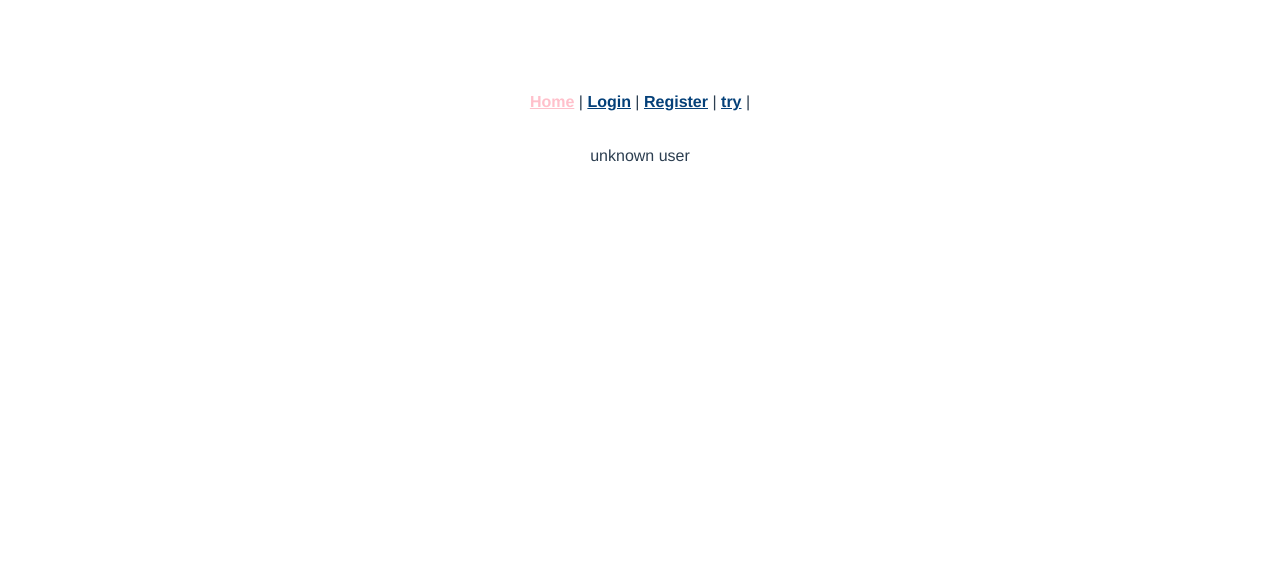
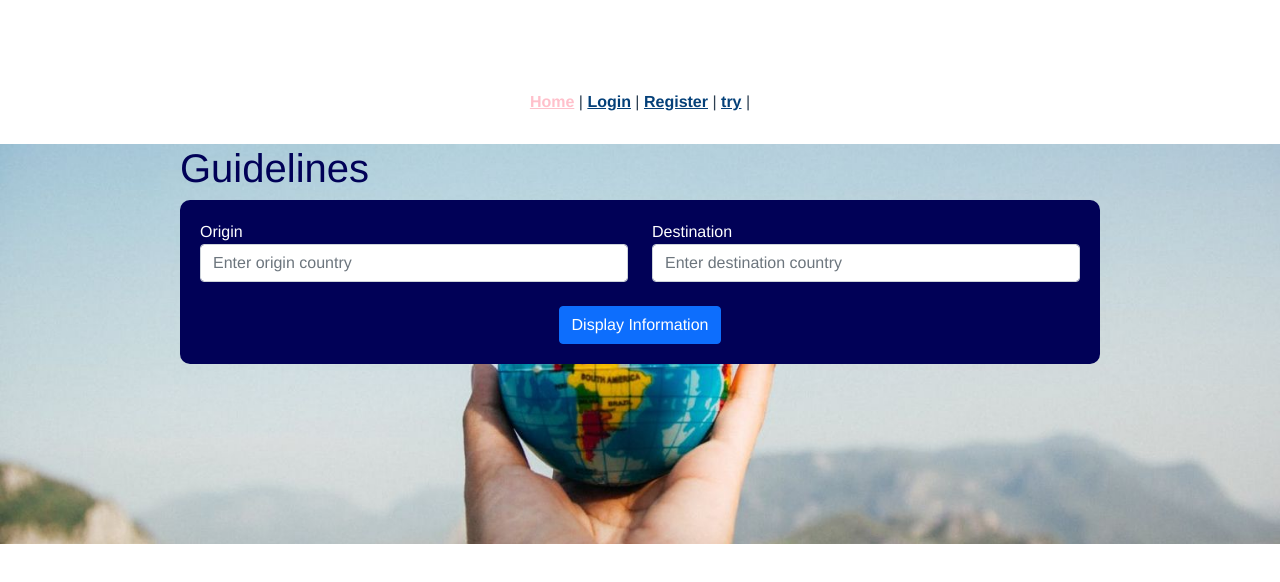
Before and after one commit to zhiaowei-2022/safe-travel, a Vue app: page / in a window 1280 px wide. Shown: the top 582 px of the page. Built offline with nearby package versions, Linux system fonts and the light colour scheme; no server answers.

Commit message:
skeleton for homepage's search done

```diff
--- a/src/components/HomePage.vue
+++ b/src/components/HomePage.vue
@@ -3,15 +3,35 @@
     <link rel= "stylesheet" href= "https://cdnjs.cloudflare.com/ajax/libs/bootstrap-datepicker/1.4.1/css/bootstrap-datepicker3.css"/>
     <link rel="stylesheet" href="https://cdn.jsdelivr.net/npm/bootstrap-icons@1.5.0/font/bootstrap-icons.css">
 
-<div v-if="user">
-  <button id = "btn" @click="signOut()">Logout</button> <br>
-    {{ user.displayName }}
-  </div>
-  <div v-else>
-      <p> unknown user</p>
-  </div>
 
-
+    <!-- Form for Book Flight Search Fields -->
+    <div class="book-flight">
+        <h1>Guidelines</h1>
+        <form class=form-details>
+        <div class="row">
+          <!-- Search field for origin country -->
+          <div class="col">
+           <label for="origin-country" class="title">Origin</label>
+           <input type="text" class="form-control" id="origin-country-input" placeholder="Enter origin country" v-model="originCountry" required>
+          </div>
+          <!-- Search field for destination country -->
+          <div class="col">
+            <label for="destination-country" class="title">Destination</label>
+            <input type="text" class="form-control" id="destination-country-input" placeholder="Enter destination country" v-model="destinationCountry" required>
+           </div>
+        </div>
+        <br>
+        <div class="row g-lg-2">
+            <div class="form-group">
+                <div>
+                 <button class="btn btn-primary " name="submit" type="submit" @click="searchInfo()">
+                  Display Information
+                 </button>
+                </div>
+            </div>
+        </div>
+        </form>
+    </div>
 
 
 
@@ -63,5 +83,48 @@ export default {
 </script>
 
 <style>
+    .book-flight {
+        background-image: url("@/assets/holding-earth.jpg");
+        height: 50vh;
+        /* padding-top: 100px; */
+        background-size: cover;
+              background-position: center;
+      background-repeat: no-repeat;
+    }
+    h1 {
+    text-align: left;
+    margin-left: 180px;
+    font-weight: bold;
+    color: rgb(1, 1, 87);
+    }
+    h2 {
+    text-align: left;
+    margin-left: 80px;
+    font-weight: bold;
+    color: rgb(1, 1, 87);
+    }
+    button {
+        background-color: lightskyblue;
+        border-color: lightskyblue;
+        color: black;
+        font-weight: bold;
+    }
+    img {
+        width: 100%;
+        height: 100%;
+        border-radius: 10px;
+    }
+    .form-details {
+        background-color: rgb(1, 1, 87);
+        padding: 20px;
+        border-radius: 10px;
+        margin-right: 180px;
+        margin-left: 180px;
+    }
+    label {
+        color: white;
+        float: left;
+        text-align: left;
+    }
 
 </style>
--- a/src/components/TryingStuffs.vue
+++ b/src/components/TryingStuffs.vue
@@ -5,13 +5,10 @@
 
 <div v-if="user">
   <button id = "btn" @click="signOut()">Logout</button> <br>
-  <div v-if="anonymous">
-    <p> unknown </p>
-    {{ user }}
+    {{ user.displayName }}
   </div>
   <div v-else>
-  {{ user.displayName }}
-  </div>
+      <p> unknown user</p>
   </div>
 
   <div class="modal fade" id="exampleModalToggle" aria-hidden="true" aria-labelledby="exampleModalToggleLabel" tabindex="-1">
@@ -77,7 +74,6 @@ export default {
     data() {
         return {
             user: false,
-            anonymous: false,
             invalid: false,
         }
     },
```
Also changed, not shown: src/assets/holding-earth.jpg (added).
